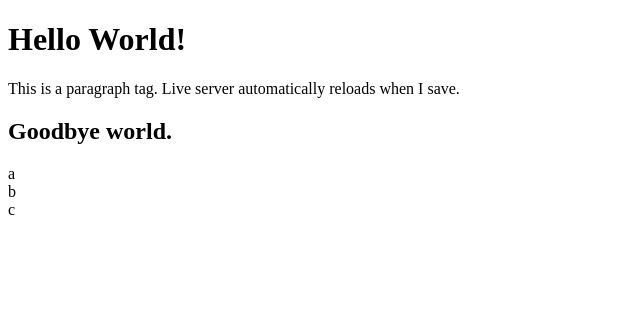
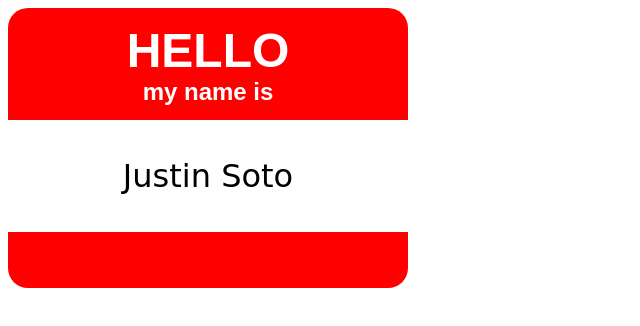
Before and after one commit to justin-w-soto/Lab02-nametag, a plain HTML site: page index.html in a window 1280 px wide. Shown: the whole page, without its empty margins (0-640 px from the left). Drawn offline with Linux system fonts and the light colour scheme.

Commit message:
added css style

```diff
--- a/index.html
+++ b/index.html
@@ -5,17 +5,23 @@
     <meta http-equiv="X-UA-Compatible" content="IE=edge">
     <meta name="viewport" content="width=device-width, initial-scale=1.0">
     <title>Document</title>
+    <link rel='stylesheet' href="style.css">
 </head>
 <body>
-    <h1>Hello World!</h1>
-    <p>This is a paragraph tag.
-        Live server automatically reloads when I save.
-    </p>
-    <h2>Goodbye world.</h2>
-    <div class="grid">
-        <div class="box a">a</div>
-        <div class="box b">b</div>
-        <div class="box c">c</div>
-         </div>
+
+       <main>
+           <section class="top">
+               <h1>Hello</h1>
+               <h2>my name is</h2>
+        </section>
+            <section class="middle">
+                <span>Justin Soto</span>
+            </section>
+            <section class="bottom">
+
+            </section>
+        </main>
+
+
 </body>
 </html>
--- /dev/null
+++ b/style.css
@@ -0,0 +1,49 @@
+.top {
+    background-color: red;
+    color: white;
+    border-radius: 20px 20px 0px 0px;
+    display: flex;
+    flex-direction: column;
+    justify-content: center;
+    align-items: center;
+}
+
+h1 {
+    font-size: 3rem;
+    font-family: Arial, Helvetica, sans-serif;
+    font-weight: bolder;
+    margin: 0%;
+    text-transform: uppercase;
+}
+
+h2 {
+    margin: 0%;
+
+    font-family: Arial, Helvetica, sans-serif;
+}
+
+.bottom {
+background-color: red;
+color: white;
+border-radius: 0px 0px 20px 20px;
+}
+
+main {
+    height: 280px;
+    width: 400px;
+    display: grid;
+    grid-template-rows: 2fr 2fr 1fr;
+
+
+}
+
+.middle {
+    font-family: cursive;
+    font-size: 2rem;
+    display: flex;
+    flex-direction: column;
+    justify-content: center;
+    align-items: center;
+
+
+}
```
